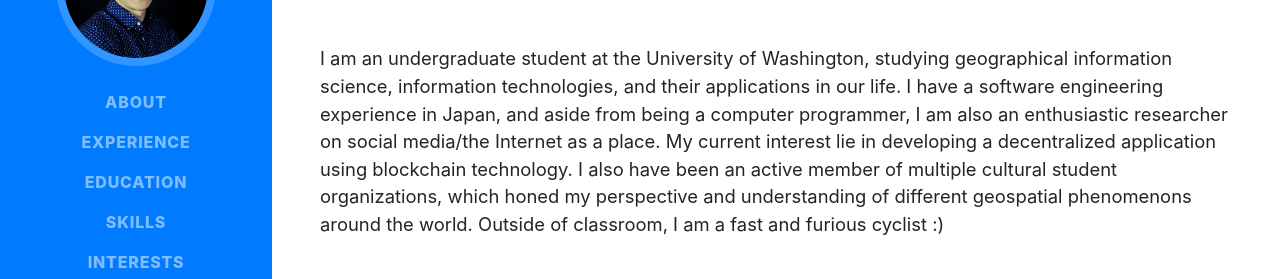
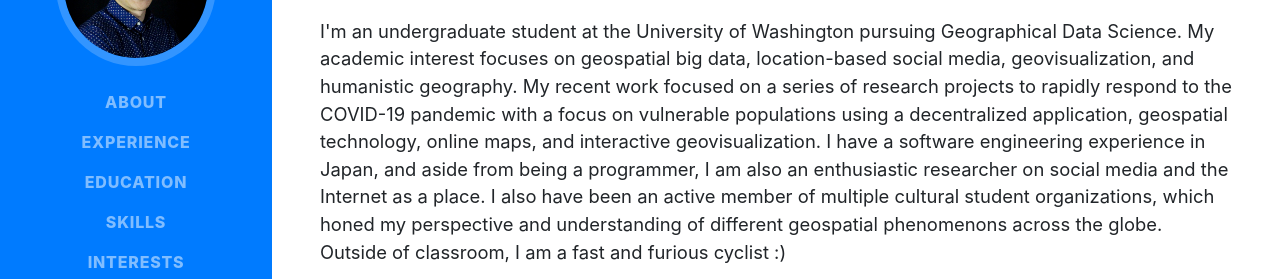
Before and after one commit to jouho/jouho.github.io, a website with bundled scripts: page index.html in a window 1280 px wide. Shown: the part 290-569 px from the top of the page. Built offline with nearby package versions, Linux system fonts and the light colour scheme; a web font is replaced by a local one.

Commit message:
change intro

```diff
--- a/index.html
+++ b/index.html
@@ -69,10 +69,13 @@
         <div class="subheading mb-5">5000 University Way NE, Seattle, WA 98105 · (206) 437-6795 ·
           <a href="mailto:jouh@uw.edu">jouh@uw.edu</a>
         </div>
-        <p class="lead mb-5">I am an undergraduate student at the University of Washington, studying geographical information science, information technologies, and their applications in our life. I have a software engineering experience in Japan,
-          and aside from being a computer programmer, I am also an enthusiastic researcher on social media/the Internet as a place. My current interest lie in developing a decentralized application using blockchain technology. I also have been an
-          active member of multiple cultural student organizations, which honed my perspective and
-          understanding of different geospatial phenomenons around the world. Outside of classroom, I am a fast and furious cyclist :)
+        <p class="lead mb-5">I'm an undergraduate student at the University of Washington pursuing Geographical Data Science. My academic interest focuses on geospatial big data, location-based social media, geovisualization, and humanistic
+          geography.
+          My recent work focused on a series of research projects to rapidly respond to the COVID-19 pandemic with a focus on vulnerable populations using a decentralized application, geospatial technology, online maps, and interactive
+          geovisualization.
+          I have a software engineering experience in Japan,
+          and aside from being a programmer, I am also an enthusiastic researcher on social media and the Internet as a place. I also have been an active member of multiple cultural student organizations, which honed my perspective and understanding
+          of different geospatial phenomenons across the globe. Outside of classroom, I am a fast and furious cyclist :)
         </p>
         <div class="social-icons">
           <a href="https://www.linkedin.com/in/jou-ho-6a2655192">
```
